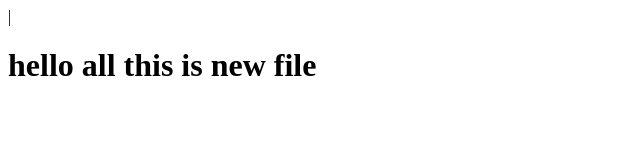
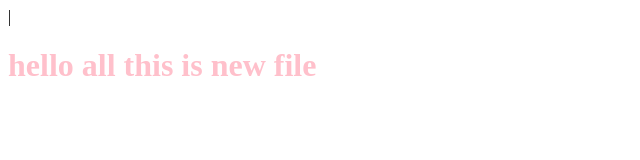
Before and after one commit to nickysharma19/my-file, a plain HTML site: page index.html in a window 1280 px wide. Shown: the whole page, without its empty margins (0-640 px from the left). Drawn offline with Linux system fonts and the light colour scheme.

Commit message:
Update index.html
change color

```diff
--- a/index.html
+++ b/index.html
@@ -4,7 +4,7 @@
       new docs
     </title>
     <body>
-      <h1>
+      <h1 style="color:pink">
         hello all this is new file
       </h1>
     </body>
```
